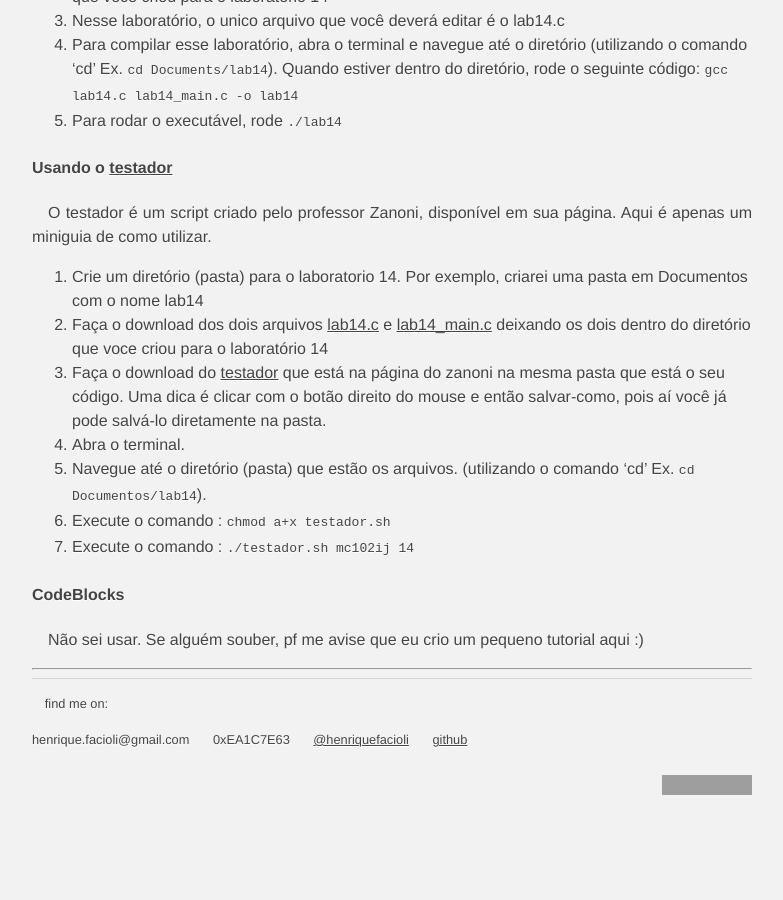
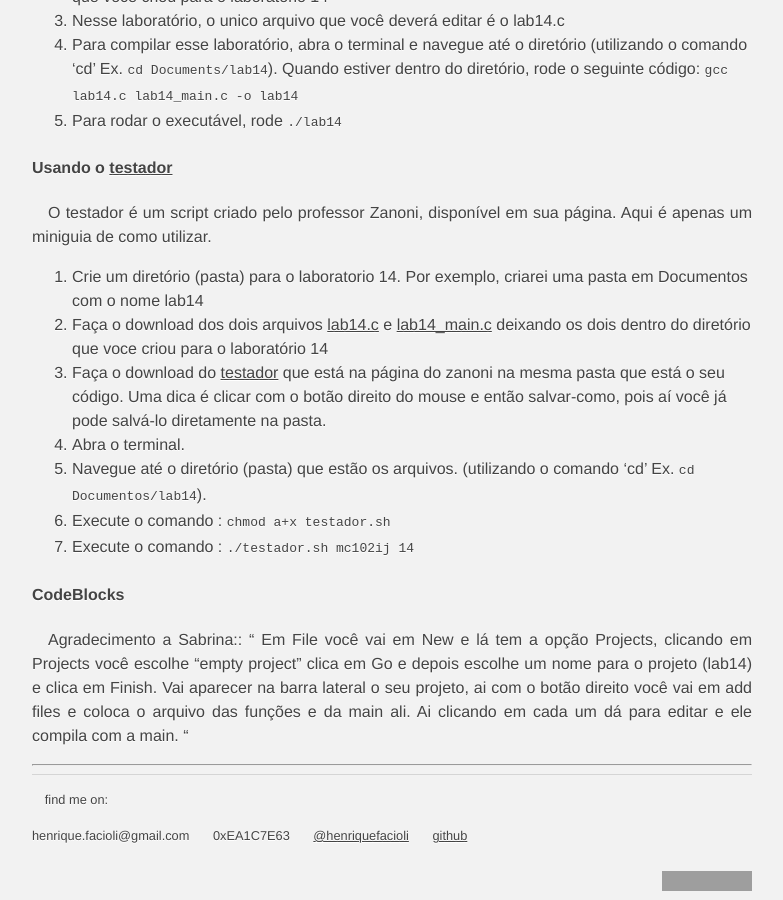
Before and after one commit to faciolihenrique/henriquefacioli.github.io, a Jekyll site: the page built from else/mc102/1s2016/pseudo14.md, in a window 1280 px wide and 900 px high, scrolled down 1598 px. Shown: the whole window, without its empty margins (248-1031 px from the left). Built offline with Jekyll 4.4.1, drawn with Linux system fonts in a browser that asks for light colours; before the commit the page ends 2402 px from its top, so only the background shows below that; grey boxes are pictures that could not be loaded.

Commit message:
adicionado code blcoks lab 14

```diff
--- a/else/mc102/1s2016/pseudo14.md
+++ b/else/mc102/1s2016/pseudo14.md
@@ -74,4 +74,5 @@ O testador é um script criado pelo professor Zanoni, disponível em sua página
  7. Execute o comando : `./testador.sh mc102ij 14`
 
 #### CodeBlocks
- Não sei usar. Se alguém souber, pf me avise que eu crio um pequeno tutorial aqui :)
+Agradecimento a Sabrina::
+" Em File você vai em New e lá tem a opção Projects, clicando em Projects você escolhe "empty project" clica em Go e depois escolhe um nome para o projeto (lab14) e clica em Finish. Vai aparecer na barra lateral o seu projeto, ai com o botão direito você vai em add files e coloca o arquivo das funções e da main ali. Ai clicando em cada um dá para editar e ele compila com a main. "
```
